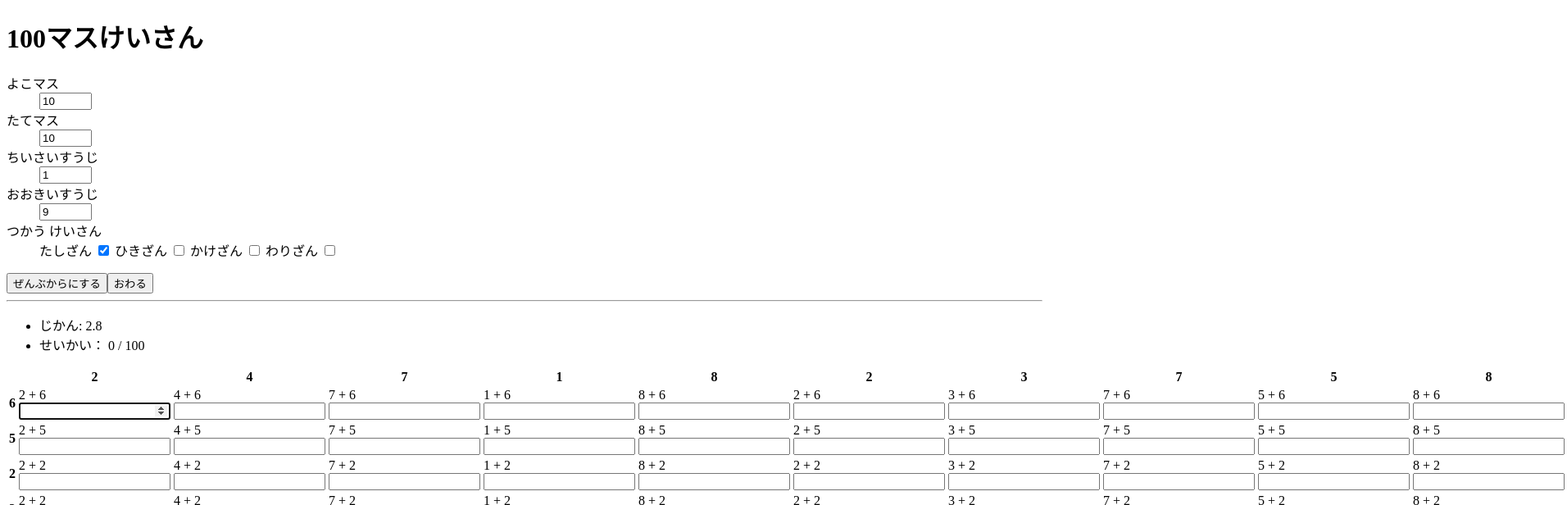
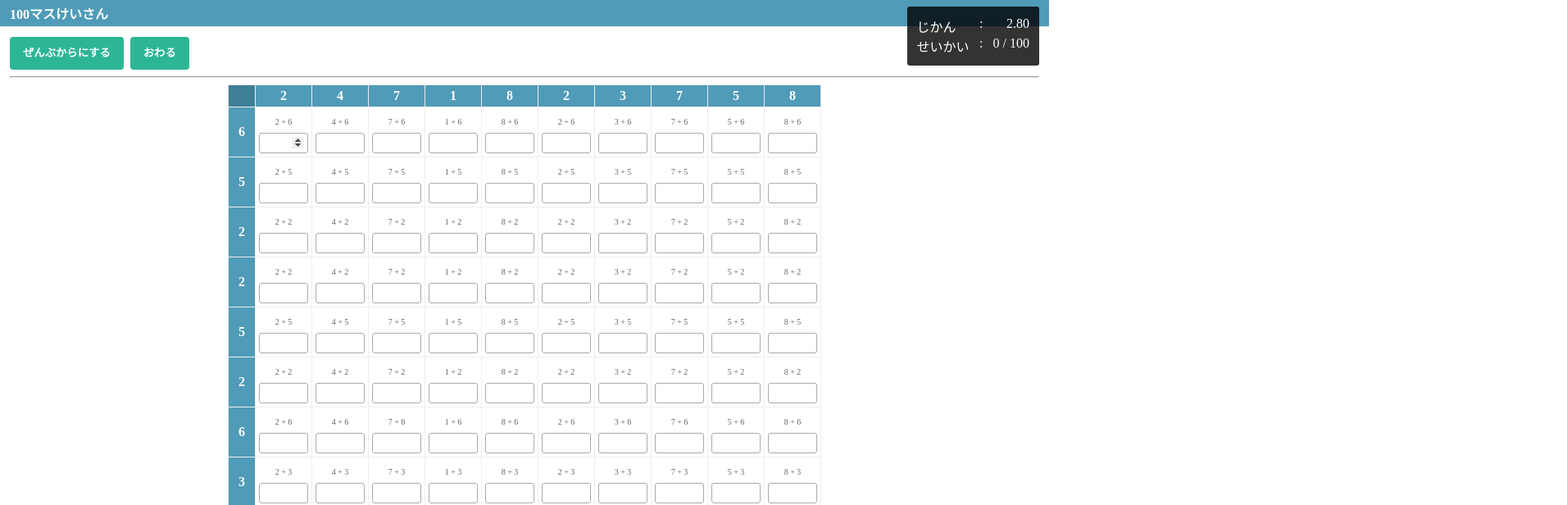
Before and after one commit to wizardry/cell_math, a Nuxt app in the folder app/: page / in a window 1280 px wide. Both pictures are taken after a click on the button "はじめる". Shown: the top 616 px of the page at 82% size, 1912 px wide, since content can reach past the window. Built offline with nearby package versions, Linux system fonts and the light colour scheme.

Commit message:
style, bug fix

```diff
--- a/app/components/CellInput.vue
+++ b/app/components/CellInput.vue
@@ -1,9 +1,10 @@
 <template>
-  <div :class="cellClass">
-    <span>{{ columnValue }} {{ operator }} {{ rowValue }}</span>
+  <div class="mass" :class="cellClass">
+    <span class="mass-formula">{{ columnValue }} {{ operator }} {{ rowValue }}</span>
     <input
       ref="input"
       v-model="inputAnswer"
+      class="mass-input"
       type="number"
       @change="onChange"
       @keydown.prevent.enter="onNextRow"
@@ -109,4 +110,34 @@ export default {
     background: #ffb6c1;
   }
 }
+
+.mass {
+  display: flex;
+  flex-direction: column;
+  position: relative;
+
+  &-formula {
+    display: flex;
+    align-items:center;
+    justify-content: center;
+    padding: 8px 0;
+    text-align: center;
+    font-size: 10px;
+    color: #666;
+  }
+
+  &-input {
+    padding: 4px;
+    max-width: 50px;
+
+    border-width: 1px;
+    border: 1px solid #aaa;
+    border-radius: 3px;
+    appearance: none;
+
+    &:focus {
+      outline: darken(#509bb7, 10%);;
+    }
+  }
+}
 </style>
--- a/app/components/CellMath.vue
+++ b/app/components/CellMath.vue
@@ -1,18 +1,20 @@
 <template>
   <div>
-    <table>
+    <table class="table">
       <thead>
         <tr>
-          <th />
-          <th v-for="column in columnData" :key="`thx:${column.id}`">
+          <th class="thead thead-empty" />
+          <th v-for="column in columnData" :key="`thx:${column.id}`" class="thead">
             {{ column.value }}
           </th>
         </tr>
       </thead>
       <tbody>
         <tr v-for="(row, yIndex) in rowData" :key="`r:${yIndex}`">
-          <th>{{ row.value }}</th>
-          <td v-for="(column, xIndex) in columnData" :key="`y:${yIndex},x${column.id}`">
+          <th class="thead">
+            {{ row.value }}
+          </th>
+          <td v-for="(column, xIndex) in columnData" :key="`y:${yIndex},x${column.id}`" class="td">
             <cell-input
               ref="input"
               :answer="answers[yIndex][xIndex]"
@@ -58,7 +60,13 @@ export default {
     answers () {
       return [...Array(this.rowData.length)].map((_, row) => {
         return [...Array(this.columnData.length)].map((__, column) => {
-          return this.columnData[column].value + this.rowData[row].value;
+          if (this.calcType === 'add') {
+            return this.columnData[column].value + this.rowData[row].value;
+          }
+          if (this.calcType === 'multi') {
+            return this.columnData[column].value * this.rowData[row].value;
+          }
+          return null;
         })
       })
     },
@@ -82,14 +90,14 @@ export default {
     },
     onNextRow (position) {
       const index = position + this.columnData.length;
-      if (index > this.$refs.input.length) {
+      if (index >= this.$refs.input.length) {
         return;
       }
       this.$refs.input[index].$refs.input.focus();
     },
     onNextCol (position) {
       const index = position + 1;
-      if (index > this.$refs.input.length) {
+      if (index >= this.$refs.input.length) {
         return;
       }
       this.$refs.input[index].$refs.input.focus();
@@ -111,8 +119,32 @@ export default {
   },
 }
 </script>
-<style>
-.nuxt-logo {
-  height: 180px;
+<style lang="scss">
+
+.table {
+  margin: 0 auto;
+  border-collapse: collapse;
+  border-radius: 3px;
+}
+
+.thead-wrap {
+  position: sticky;
+}
+
+.thead {
+  padding: 4px;
+  min-width: 24px;
+  background: #509bb7;
+  border: 1px solid #eee;
+  color: #fff;
+
+  &-empty {
+    background: darken(#509bb7, 10%);
+  }
+}
+
+.td {
+  padding: 4px;
+  border: 1px solid #eee;
 }
 </style>
--- a/app/components/CellMathWrapper.vue
+++ b/app/components/CellMathWrapper.vue
@@ -1,69 +1,124 @@
 <template>
   <div>
-    <h1>100マスけいさん</h1>
+    <h1 class="header">
+      100マスけいさん
+    </h1>
     <div class="setting">
-      <dl>
+      <dl v-show="!isStarted" class="inputs-contain">
+        <div class="input-wrap">
           <dt>よこマス</dt>
           <dd>
             <input v-model="widthSize" type="number" min="1" max="100">
           </dd>
+        </div>
+        <div class="input-wrap">
           <dt>たてマス</dt>
           <dd>
             <input v-model="heightSize" type="number" min="1" max="100">
           </dd>
+        </div>
+        <div class="input-wrap">
           <dt>ちいさいすうじ</dt>
           <dd>
             <input v-model="minMath" type="number" min="1" max="100">
           </dd>
+        </div>
+        <div class="input-wrap">
           <dt>おおきいすうじ</dt>
           <dd>
             <input v-model="maxMath" type="number" min="1" max="100">
           </dd>
+        </div>
+        <div class="input-wrap">
           <dt> つかう けいさん </dt>
-        <dd>
-          <label for="">
+          <dd class="radio-form">
+            <label>
+              <input v-model="inputCalcType" value="add" type="radio" name="calc-type">
               たしざん
-            <input v-model="inputAdd" type="checkbox">
             </label>
-          <label for="">
+            <!-- <label>
+              <input v-model="inputCalcType" value="sub" type="radio" name="calc-type">
               ひきざん
-            <input v-model="inputSub" type="checkbox">
+            </label> -->
+            <label>
+              <input v-model="inputCalcType" value="multi" type="radio" name="calc-type">
+              かけざん
             </label>
-          <label for="">
-            かけざん
-            <input v-model="inputMulti" type="checkbox">
-          </label>
-          <label for="">
+            <!-- <label>
+              <input v-model="inputCalcType" value="div" type="radio" name="calc-type">
               わりざん
-            <input v-model="inputDiv" type="checkbox">
-          </label>
+            </label> -->
           </dd>
+        </div>
       </dl>
-      <button v-show="!isStarted" @click="onStart">
+      <ul class="buttons">
+        <li v-show="!isStarted" class="button-item">
+          <button
+            class="button"
+            @click="onStart"
+          >
             はじめる
           </button>
-      <button v-show="isStarted" @click="onReset">
+        </li>
+        <li v-show="isStarted" class="button-item">
+          <button
+            class="button"
+            @click="onReset"
+          >
             ぜんぶからにする
           </button>
-      <button v-show="isStarted" @click="onFinish">
+        </li>
+        <li v-show="isStarted" class="button-item">
+          <button
+            class="button"
+            @click="onFinish"
+          >
             おわる
           </button>
+        </li>
+      </ul>
       <hr>
       <div class="hudWrapper">
         <ul>
-          <li>じかん: {{ countTimeText }}</li>
-          <li>せいかい： {{ correctCount }} / {{ totalSectionCount }}</li>
+          <li>
+            <span class="hud-title">じかん</span>
+            <span class="hud-value" :class="countStyle">{{ countTimeText }}</span>
+          </li>
+          <li>
+            <span class="hud-title">せいかい</span>
+            <span class="hud-value">{{ correctCount }} / {{ totalSectionCount }}</span>
+          </li>
         </ul>
       </div>
-      <div class="cellMathContent">
+      <div v-if="isStarted" class="cellMathContent">
         <cell-math
-          v-if="isStarted"
           :column-data="mathData.x"
           :row-data="mathData.y"
           :calc-type="mathData.calcType"
           @done="onDone"
           @change="onChange"
         />
+      </div>
+      <div v-if="isFinished" class="result-content">
+        <p class="finish-text">
+          クリアにかかった じかん は {{ countTimeText }} びょう でした!
+        </p>
+
+        <p class="history-head">
+          りれき
+          <button class="button" @click="resetHistory">
+            りれき を けす
+          </button>
+        </p>
+        <ul class="history">
+          <li v-for="(item, index) in history" :key="`history:${index}`">
+            <span>よこ: {{ item.widthSize }}マス</span>
+            <span>たて: {{ item.heightSize }}マス</span>
+            <span>すうじ: {{ item.minMath }} ～ {{ item.maxMath }} まで</span>
+            <span>けいさん: {{ item.calcTypeText }}</span>
+            <span>じかん: {{ item.countTimeText }} びょう</span>
+          </li>
+        </ul>
       </div>
     </div>
   </div>
@@ -79,13 +134,13 @@ export default {
       correctCount: 0,
       coutnTimer: null,
       countTime: 0,
-      inputAdd: true,
-      inputSub: false,
-      inputMulti: false,
-      inputDiv: false,
+      inputCalcType: 'add',
       isStarted: false,
       startDatetime: null,
       mathData: [],
+      isFinished: false,
+      history: [],
+      errors: [],
     };
   },
   computed: {
@@ -93,12 +148,66 @@ export default {
       return this.widthSize * this.heightSize;
     },
     countTimeText () {
-      return Math.floor(this.countTime * 100) / 100;
+      return (Math.floor(this.countTime * 100) / 100).toFixed(2).toString();
     },
+    countStyle () {
+      return {
+        accent: this.countTimeText.slice(-4, -1) === '1.1'
+      }
+    }
+  },
+  mounted () {
+    const history = localStorage.getItem('history');
+    if (history) {
+      this.history = JSON.parse(history);
+    }
+
+    const setting = localStorage.getItem('setting');
+    if (setting) {
+      const parsedSetting = JSON.parse(setting);
+      this.widthSize = parsedSetting.widthSize;
+      this.heightSize = parsedSetting.heightSize;
+      this.minMath = parsedSetting.minMath;
+      this.maxMath = parsedSetting.maxMath;
+      this.inputCalcTyp = parsedSetting.inputCalcType;
+    }
   },
   methods: {
+    saveHistory () {
+      const calcTypeTextMap = {
+        add: 'たしざん',
+        sub: 'ひきざん',
+        multi: 'かけざん',
+        div: 'わりざん',
+      };
+      this.history.unshift({
+        countTimeText: this.countTimeText,
+        widthSize: this.widthSize,
+        heightSize: this.heightSize,
+        minMath: this.minMath,
+        maxMath: this.maxMath,
+        calcTypeText: calcTypeTextMap[this.inputCalcType],
+      });
+      localStorage.setItem('history', JSON.stringify(this.history));
+    },
+    saveSetting () {
+      const setting = {
+        widthSize: this.widthSize,
+        heightSize: this.heightSize,
+        minMath: this.minMath,
+        maxMath: this.maxMath,
+        inputCalcType: this.inputCalcType
+      };
+      localStorage.setItem('setting', JSON.stringify(setting));
+    },
     onStart () {
+      if (!this.valid()) {
+        alert(this.errors.join('\n'));
+        return;
+      }
+      this.saveSetting();
       this.generateMathData();
+      this.correctCount = 0;
       this.isStarted = true;
       this.startDatetime = new Date();
       this.coutnTimer = setInterval(() => {
@@ -111,6 +220,7 @@ export default {
       this.countTimer = null;
       this.startDatetime = null;
       this.countTime = 0;
+      this.correctCount = 0;
     },
     onReset () {
       this.isStarted = false;
@@ -122,21 +232,30 @@ export default {
     onDone () {
       this.isStarted = false;
       clearInterval(this.coutnTimer);
-      // TODO
+      this.countTimer = null;
+
+      this.saveHistory();
+      this.isFinished = true;
+    },
+    resetHistory () {
+      this.history = [];
+      localStorage.removeItem('history');
+    },
+    valid () {
+      this.errors = [];
+
+      if (Number(this.minMath) > Number(this.maxMath)) {
+        this.errors.push('ちいさいすうじ は おおきいすうじ より ちいさいすうじ を いれてください');
+        return false;
+      }
+
+      return true;
     },
     generateMathData () {
-      const calcTypes = [
-        this.inputAdd ? 'add' : null,
-        this.inputSub ? 'sub' : null,
-        this.inputMulti ? 'multi' : null,
-        this.inputDiv ? 'div' : null,
-      ].filter(Boolean);
-
       const minMath = Math.ceil(Number(this.minMath));
       const maxMath = Math.floor(Number(this.maxMath));
       const widthSize = Number(this.widthSize);
       const heightSize = Number(this.heightSize);
-      const calcType = calcTypes[Math.floor(Math.random() * calcTypes.length)];
 
       this.mathData = {
         x: [...Array(widthSize)].map((_, index) => {
@@ -153,14 +272,168 @@ export default {
             value,
           };
         }),
-        calcType,
+        calcType: this.inputCalcType,
       };
     },
   },
 }
 </script>
-<style>
-.nuxt-logo {
-  height: 180px;
+<style lang="scss">
+.header {
+  margin: 0;
+  padding: 4px 12px;
+  background: #509bb7;
+  border-bottom: 1px solid #eee;
+  color: #fff;
+  font-size: 16px;
+  font-weight: bold;
+}
+
+.setting {
+  margin: 12px 0;
+  padding: 0 12px;
+}
+
+.inputs-contain {
+  margin: 0;
+  padding: 0;
+  border-bottom: 1px solid #eee;
+}
+
+.input-wrap {
+  display: flex;
+  margin-top: 4px;
+  padding-top: 4px;
+  border-top: 1px solid #eee;
+  dt {
+    font-size: 14px;
+    width: 120px;
+  }
+  input[type=number] {
+    padding: 4px;
+    border: 1px solid #999;
+    border-radius: 3px;
+  }
+}
+
+.buttons {
+  display: flex;
+  list-style: none;
+  margin: 12px 0 0 -8px;
+  padding: 0;
+}
+
+.button-item {
+  margin-left: 8px;
+}
+
+.button {
+  display: flex;
+  align-items: center;
+  justify-content: center;
+  min-height: 40px;
+  padding: 0 16px;
+  margin: 0;
+  font-weight: bold;
+  line-height: 1;
+  color: #fff;
+  text-align: center;
+  text-decoration: none;
+  touch-action: manipulation;
+  cursor: pointer;
+  background: #2cb696;
+  border: none;
+  border-radius: 4px;
+  appearance: none;
+  transition: all .5s 0s 2s;
+
+  &:hover {
+    background: darken(#2cb696, 5%);
+  }
+}
+
+.hudWrapper {
+  position: fixed;
+  top: 8px;
+  right: 12px;
+  z-index: 100;
+  padding: 12px;
+  background: rgba(0, 0, 0, .8);
+  border-radius: 3px;
+
+  ul {
+    list-style: none;
+    margin: 0;
+    padding: 0;
+    color: #fff;
+  }
+
+  li {
+    display: flex;
+    position: relative;
+  }
+
+  .hud-title {
+    position: relative;
+    width: 85px;
+    text-align: justify;
+    text-justify: inter-ideograph;
+
+    &::after {
+      position: absolute;
+      right: 0;
+      content: ':';
+      margin: 0 4px
+    }
+  }
+
+  .hud-value {
+    margin-left: auto;
+    padding-left: 8px;
+    transition: all .2s 0s;
+    font-size: 16px;
+  }
+
+  .accent {
+    transform: scale(1.75);
+    color: red;
+  }
+}
+
+.result-content {
+  margin: 0 auto;
+
+  .finish-text {
+    font-size: 20px;
+    text-align: center;
+  }
+
+  .history {
+    margin: 0;
+    padding: 0 0 8px;
+    list-style: none;
+    border-bottom: 1px solid #eee;
+
+    &-head {
+      display: flex;
+      justify-content: center;
+      align-items: center;
+
+      .button {
+        margin-left: auto;
+      }
+    }
+
+    li {
+      display: flex;
+      margin-top: 8px;
+      padding-top: 8px;
+      border-top: 1px solid #eee;
+
+      span {
+        padding: 0 4px;
+      }
+    }
+  }
 }
 </style>
--- a/app/pages/index.vue
+++ b/app/pages/index.vue
@@ -5,3 +5,8 @@
 <script>
 export default {}
 </script>
+<style lang="scss">
+html, body {
+  margin: 0;
+}
+</style>
```
Lines whose indentation alone changed are shown as unchanged.
